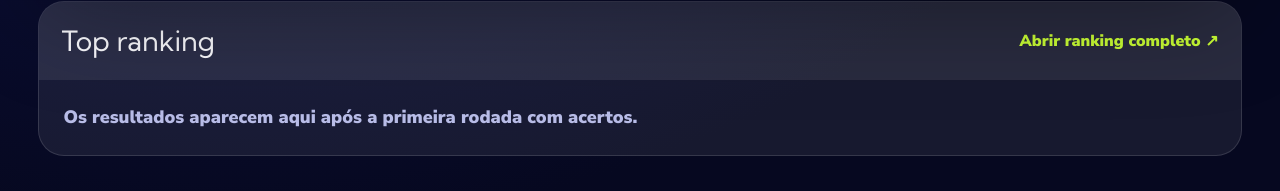
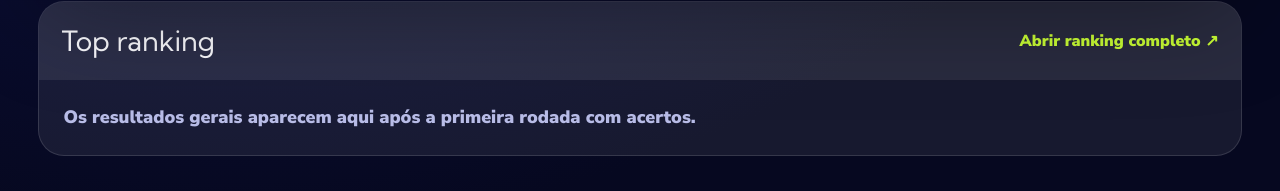
Before and after one commit to LoanTriforce/page-games, a Next.js app: page /minigames/bolinhas-page in a window 1280 px wide. Shown: the part 1251-1442 px from the top of the page. Built offline with nearby package versions, Linux system fonts and the light colour scheme; no server answers; the database is empty.

Commit message:
feat: persiste ranking bolinhas no supabase

```diff
--- a/app/minigames/bolinhas-page/bolinhas-game.tsx
+++ b/app/minigames/bolinhas-page/bolinhas-game.tsx
@@ -4,6 +4,7 @@ import Link from "next/link";
 import { useCallback, useEffect, useMemo, useRef, useState, type CSSProperties } from "react";
 import {
   BUBBLES_PRODUCTS,
+  BUBBLES_RANKING_POLL_INTERVAL_MS,
   BUBBLES_ROUND_DURATION_MS,
   calculateBubblesScore,
   clearBubblesRanking,
@@ -12,6 +13,7 @@ import {
   formatBubblesResult,
   getAverageClickMs,
   getBubblesElapsedMs,
+  isBubblesRankingConfigured,
   isValidBubblesPhone,
   loadBubblesPlayer,
   loadBubblesRanking,
@@ -95,6 +97,9 @@ export function BubblesGame() {
   const [error, setError] = useState("");
   const [message, setMessage] = useState("");
   const [ranking, setRanking] = useState<BubblesRankingEntry[]>([]);
+  const [rankingStatus, setRankingStatus] = useState<"loading" | "ready" | "error" | "unconfigured">(
+    isBubblesRankingConfigured() ? "loading" : "unconfigured",
+  );
   const [bubbles, setBubbles] = useState<Bubble[]>(() => makeBubbles());
   const [remainingMs, setRemainingMs] = useState(BUBBLES_ROUND_DURATION_MS);
   const [clickDetails, setClickDetails] = useState<BubbleClickDetail[]>([]);
@@ -108,18 +113,41 @@ export function BubblesGame() {
   const clickTimes = useMemo(() => clickDetails.map((detail) => detail.clickedAtMs), [clickDetails]);
   const score = calculateBubblesScore(clickTimes);
   const elapsedMs = getBubblesElapsedMs(clickTimes);
+  const refreshRanking = useCallback(async () => {
+    if (!isBubblesRankingConfigured()) {
+      setRankingStatus("unconfigured");
+      return [];
+    }
+
+    try {
+      const nextRanking = await loadBubblesRanking();
+      setRanking(nextRanking);
+      setRankingStatus("ready");
+      return nextRanking;
+    } catch {
+      setRankingStatus("error");
+      return [];
+    }
+  }, []);
+
   useEffect(() => {
     const frame = requestAnimationFrame(() => {
-      setRanking(loadBubblesRanking());
+      void refreshRanking();
       const savedPlayer = loadBubblesPlayer();
       setName(savedPlayer.name);
       setPhone(savedPlayer.phone);
     });
+    const interval = window.setInterval(() => {
+      void refreshRanking();
+    }, BUBBLES_RANKING_POLL_INTERVAL_MS);
 
-    return () => cancelAnimationFrame(frame);
-  }, []);
+    return () => {
+      cancelAnimationFrame(frame);
+      window.clearInterval(interval);
+    };
+  }, [refreshRanking]);
 
-  const finishRound = useCallback(() => {
+  const finishRound = useCallback(async () => {
     if (finishedRef.current) return;
     finishedRef.current = true;
     phaseRef.current = "finished";
@@ -138,7 +166,8 @@ export function BubblesGame() {
     };
 
     if (details.length > 0) {
-      const saved = saveBubblesResult({
+      try {
+        const saved = await saveBubblesResult({
           id: crypto.randomUUID(),
           name,
           phone,
@@ -146,12 +175,17 @@ export function BubblesGame() {
           createdAt: new Date().toISOString(),
         });
         setRanking(saved.entries);
+        setRankingStatus("ready");
         finalResult.saved = saved.saved;
         finalResult.position = saved.position;
+      } catch {
+        setRankingStatus("error");
+        setMessage("Rodada finalizada, mas não foi possível salvar no ranking geral.");
+      }
     }
 
     setResult(finalResult);
-    setMessage(details.length > 0 ? "Resultado salvo no ranking." : "Nenhuma bolinha clicada. Resultado não entrou no ranking.");
+    setMessage((currentMessage) => currentMessage || (details.length > 0 ? "Resultado salvo no ranking geral." : "Nenhuma bolinha clicada. Resultado não entrou no ranking."));
   }, [name, phone]);
 
   useEffect(() => {
@@ -260,13 +294,17 @@ export function BubblesGame() {
     setBubbles((current) => current.map((bubble) => bubble.id === bubbleId ? repositionBubble(bubble) : bubble));
   }
 
-  function handleClearRanking() {
+  async function handleClearRanking() {
     const confirmed = window.confirm("Tem certeza que deseja apagar todo o ranking de Bolinhas Page? Esta ação não poderá ser desfeita.");
     if (!confirmed) return;
 
-    clearBubblesRanking();
+    try {
+      await clearBubblesRanking();
       setRanking([]);
       setMessage("Ranking limpo com sucesso.");
+    } catch {
+      setMessage("Não foi possível limpar o ranking geral agora.");
+    }
   }
 
   function handleExportRanking() {
@@ -305,7 +343,7 @@ export function BubblesGame() {
         <div className="bubbles-start-panel">
           <div>
             <h2>{phase === "finished" ? "Nova rodada" : "Identifique o participante"}</h2>
-            <p>Nome e telefone são solicitados antes de cada rodada para registrar o ranking deste dispositivo.</p>
+            <p>Nome e telefone são solicitados antes de cada rodada para registrar o ranking geral do evento.</p>
           </div>
           <label>Nome do participante<input value={name} onChange={(event) => setName(event.target.value)} maxLength={40} autoComplete="name" /></label>
           <label>Telefone<input value={phone} onChange={(event) => setPhone(event.target.value)} inputMode="tel" maxLength={16} autoComplete="tel" /></label>
@@ -322,6 +360,8 @@ export function BubblesGame() {
       </div>
 
       {message && <p className="bubbles-message" role="status">{message}</p>}
+      {rankingStatus === "unconfigured" && <p className="bubbles-message" role="status">Configure o Supabase para ativar o ranking geral.</p>}
+      {rankingStatus === "error" && <p className="bubbles-message" role="status">Não foi possível atualizar o ranking geral agora.</p>}
 
       <div className="bubbles-arena" aria-label="Área do jogo com bolinhas pulando">
         <div className="bubbles-arena-grid" aria-hidden="true" />
@@ -352,13 +392,13 @@ export function BubblesGame() {
           <h2>{result.bubblesClicked} {result.bubblesClicked === 1 ? "bolinha" : "bolinhas"} em {formatBubblesDuration(result.elapsedMs)}</h2>
           <strong>{result.score.toLocaleString("pt-BR")} pts</strong>
           <span>Velocidade média: {formatBubblesDuration(result.averageClickMs)} por clique</span>
-          {result.saved ? <small>{result.position}º lugar no ranking deste dispositivo</small> : <small>Faça pelo menos um clique para registrar no ranking.</small>}
+          {result.saved ? <small>{result.position}º lugar no ranking geral</small> : <small>Faça pelo menos um clique para registrar no ranking.</small>}
         </section>
       )}
 
       <aside className="bubbles-ranking-preview" aria-labelledby="bubbles-preview-title">
         <div><h2 id="bubbles-preview-title">Top ranking</h2><Link href="/minigames/bolinhas-page/ranking">Abrir ranking completo ↗</Link></div>
-        {ranking.length ? <ol>{rankingPreview(ranking).map((entry, index) => <li key={entry.id}><span>{index + 1}º</span><strong>{formatBubblesResult(entry)}</strong><em>{entry.score.toLocaleString("pt-BR")} pts</em></li>)}</ol> : <p>Os resultados aparecem aqui após a primeira rodada com acertos.</p>}
+        {ranking.length ? <ol>{rankingPreview(ranking).map((entry, index) => <li key={entry.id}><span>{index + 1}º</span><strong>{formatBubblesResult(entry)}</strong><em>{entry.score.toLocaleString("pt-BR")} pts</em></li>)}</ol> : <p>Os resultados gerais aparecem aqui após a primeira rodada com acertos.</p>}
       </aside>
     </section>
   );
--- a/app/minigames/bolinhas-page/bolinhas-ranking-service.ts
+++ b/app/minigames/bolinhas-page/bolinhas-ranking-service.ts
@@ -22,12 +22,20 @@ type WorkbookFile = {
   content: string;
 };
 
+type SaveBubblesResultResponse = {
+  entries: BubblesRankingEntry[];
+  position: number;
+  saved: boolean;
+};
+
 export const BUBBLES_PRODUCTS: ProductName[] = ["Page Eventos", "Page Serviços", "Page Move", "Page City"];
 export const BUBBLES_ROUND_DURATION_MS = 60_000;
-export const BUBBLES_RANKING_STORAGE_KEY = "page_bolinhas_ranking";
 export const BUBBLES_PLAYER_STORAGE_KEY = "page_bolinhas_player";
+export const BUBBLES_RANKING_POLL_INTERVAL_MS = 3_000;
 
-const MAX_RANKING_ENTRIES = 250;
+const supabaseUrl = process.env.NEXT_PUBLIC_SUPABASE_URL?.trim().replace(/\/$/, "");
+const supabaseAnonKey = process.env.NEXT_PUBLIC_SUPABASE_ANON_KEY?.trim();
+const bubblesRankingTable = process.env.NEXT_PUBLIC_BUBBLES_RANKING_TABLE?.trim() || "bubbles_rankings";
 const CRC32_TABLE = Array.from({ length: 256 }, (_, index) => {
   let value = index;
 
@@ -37,6 +45,37 @@ const CRC32_TABLE = Array.from({ length: 256 }, (_, index) => {
 
   return value >>> 0;
 });
+
+export function isBubblesRankingConfigured() {
+  return Boolean(supabaseUrl && supabaseAnonKey);
+}
+
+function getSupabaseConfig() {
+  if (!supabaseUrl || !supabaseAnonKey) {
+    throw new Error("Configure NEXT_PUBLIC_SUPABASE_URL e NEXT_PUBLIC_SUPABASE_ANON_KEY para ativar o ranking geral.");
+  }
+
+  return { supabaseUrl, supabaseAnonKey, bubblesRankingTable };
+}
+
+function getBubblesRankingEndpoint() {
+  const config = getSupabaseConfig();
+  const params = new URLSearchParams({
+    select: "id,name:nome,phone:telefone,bubblesClicked:bolinhas_clicadas,elapsedMs:tempo_total_ms,averageClickMs:tempo_medio_ms,score:pontuacao,clickDetails:detalhes_cliques,createdAt:criado_em",
+    order: "bolinhas_clicadas.desc,tempo_total_ms.asc,pontuacao.desc,criado_em.asc",
+  });
+
+  return `${config.supabaseUrl}/rest/v1/${config.bubblesRankingTable}?${params}`;
+}
+
+function getSupabaseHeaders() {
+  const config = getSupabaseConfig();
+
+  return {
+    apikey: config.supabaseAnonKey,
+    Authorization: `Bearer ${config.supabaseAnonKey}`,
+  };
+}
 
 export function sanitizeBubblesName(name: string) {
   return name.trim().replace(/\s+/g, " ").slice(0, 40);
@@ -110,55 +149,81 @@ export function sortBubblesRanking(entries: BubblesRankingEntry[]) {
   });
 }
 
-export function loadBubblesRanking() {
-  if (typeof window === "undefined") return [];
+export async function loadBubblesRanking() {
+  const response = await fetch(getBubblesRankingEndpoint(), {
+    headers: {
+      ...getSupabaseHeaders(),
+      Accept: "application/json",
+    },
+    cache: "no-store",
+  });
 
-  try {
-    const rawRanking = window.localStorage.getItem(BUBBLES_RANKING_STORAGE_KEY);
-    const parsed = rawRanking ? JSON.parse(rawRanking) : [];
-    if (!Array.isArray(parsed)) return [];
-
-    return sortBubblesRanking(parsed.map(normalizeBubblesEntry).filter((entry): entry is BubblesRankingEntry => entry !== null));
-  } catch {
-    return [];
-  }
+  if (!response.ok) throw new Error("Não foi possível carregar o ranking geral de Bolinhas Page.");
+  return normalizeBubblesPayload(await response.json());
 }
 
-export function saveBubblesResult(input: {
+export async function saveBubblesResult(input: {
   id: string;
   name: string;
   phone: string;
   clickDetails: BubbleClickDetail[];
   createdAt: string;
-}) {
+}): Promise<SaveBubblesResultResponse> {
+  const id = input.id.trim() || crypto.randomUUID();
   const name = sanitizeBubblesName(input.name);
   const phone = normalizeBubblesPhone(input.phone);
   const clickDetails = normalizeClickDetails(input.clickDetails);
   const clickTimes = clickDetails.map((detail) => detail.clickedAtMs);
+  const bubblesClicked = clickDetails.length;
+  const elapsedMs = getBubblesElapsedMs(clickTimes);
+  const averageClickMs = getAverageClickMs(clickTimes);
+  const score = calculateBubblesScore(clickTimes);
 
   if (!name) throw new Error("Informe o nome do participante antes de iniciar.");
   if (!isValidBubblesPhone(phone)) throw new Error("Informe um telefone brasileiro válido.");
-  if (clickDetails.length === 0) return { entries: loadBubblesRanking(), position: 0, saved: false };
+  if (bubblesClicked === 0) return { entries: await loadBubblesRanking(), position: 0, saved: false };
 
-  const entry: BubblesRankingEntry = {
-    id: input.id.trim() || crypto.randomUUID(),
-    name,
-    phone,
-    bubblesClicked: clickDetails.length,
-    elapsedMs: getBubblesElapsedMs(clickTimes),
-    averageClickMs: getAverageClickMs(clickTimes),
-    score: calculateBubblesScore(clickTimes),
-    clickDetails,
-    createdAt: input.createdAt,
-  };
-  const entries = sortBubblesRanking([entry, ...loadBubblesRanking()]).slice(0, MAX_RANKING_ENTRIES);
+  const config = getSupabaseConfig();
+  const response = await fetch(`${config.supabaseUrl}/rest/v1/${config.bubblesRankingTable}`, {
+    method: "POST",
+    headers: {
+      ...getSupabaseHeaders(),
+      Accept: "application/json",
+      "Content-Type": "application/json",
+      Prefer: "return=minimal",
+    },
+    body: JSON.stringify({
+      id,
+      nome: name,
+      telefone: phone,
+      bolinhas_clicadas: bubblesClicked,
+      tempo_total_ms: elapsedMs,
+      tempo_medio_ms: averageClickMs,
+      pontuacao: score,
+      detalhes_cliques: clickDetails,
+      criado_em: input.createdAt,
+    }),
+  });
 
-  window.localStorage.setItem(BUBBLES_RANKING_STORAGE_KEY, JSON.stringify(entries));
-  return { entries, position: entries.findIndex((rankingEntry) => rankingEntry.id === entry.id) + 1, saved: true };
+  if (!response.ok && response.status !== 409) throw new Error("Não foi possível salvar o resultado no ranking geral.");
+
+  const entries = await loadBubblesRanking();
+  return { entries, position: entries.findIndex((entry) => entry.id === id) + 1, saved: response.ok };
 }
 
-export function clearBubblesRanking() {
-  window.localStorage.removeItem(BUBBLES_RANKING_STORAGE_KEY);
+export async function clearBubblesRanking() {
+  const config = getSupabaseConfig();
+  const response = await fetch(`${config.supabaseUrl}/rest/v1/rpc/clear_bubbles_rankings`, {
+    method: "POST",
+    headers: {
+      ...getSupabaseHeaders(),
+      Accept: "application/json",
+      "Content-Type": "application/json",
+    },
+    body: "{}",
+  });
+
+  if (!response.ok) throw new Error("Não foi possível limpar o ranking geral.");
 }
 
 export function saveBubblesPlayer(name: string, phone: string) {
@@ -202,18 +267,38 @@ export function downloadBubblesRankingSpreadsheet(entries: BubblesRankingEntry[]
   window.setTimeout(() => URL.revokeObjectURL(url), 0);
 }
 
+function normalizeBubblesPayload(payload: unknown) {
+  const list = Array.isArray(payload)
+    ? payload
+    : payload && typeof payload === "object" && Array.isArray((payload as { results?: unknown[] }).results)
+      ? (payload as { results: unknown[] }).results
+      : [];
+
+  return sortBubblesRanking(list.map(normalizeBubblesEntry).filter((entry): entry is BubblesRankingEntry => entry !== null));
+}
+
 function normalizeBubblesEntry(value: unknown): BubblesRankingEntry | null {
   if (!value || typeof value !== "object") return null;
 
-  const item = value as Partial<BubblesRankingEntry>;
-  const name = typeof item.name === "string" ? sanitizeBubblesName(item.name) : "";
-  const phone = typeof item.phone === "string" ? item.phone : "";
-  const bubblesClicked = Number(item.bubblesClicked);
-  const elapsedMs = Number(item.elapsedMs);
-  const averageClickMs = Number(item.averageClickMs);
-  const score = Number(item.score);
-  const clickDetails = normalizeClickDetails(Array.isArray(item.clickDetails) ? item.clickDetails : []);
-  const createdAt = typeof item.createdAt === "string" ? item.createdAt : "";
+  const item = value as Partial<BubblesRankingEntry> & {
+    nome?: unknown;
+    telefone?: unknown;
+    bolinhas_clicadas?: unknown;
+    tempo_total_ms?: unknown;
+    tempo_medio_ms?: unknown;
+    pontuacao?: unknown;
+    detalhes_cliques?: unknown;
+    criado_em?: unknown;
+  };
+  const name = typeof item.name === "string" ? sanitizeBubblesName(item.name) : typeof item.nome === "string" ? sanitizeBubblesName(item.nome) : "";
+  const phone = typeof item.phone === "string" ? item.phone : typeof item.telefone === "string" ? item.telefone : "";
+  const bubblesClicked = Number(item.bubblesClicked ?? item.bolinhas_clicadas);
+  const elapsedMs = Number(item.elapsedMs ?? item.tempo_total_ms);
+  const averageClickMs = Number(item.averageClickMs ?? item.tempo_medio_ms);
+  const score = Number(item.score ?? item.pontuacao);
+  const rawDetails = Array.isArray(item.clickDetails) ? item.clickDetails : Array.isArray(item.detalhes_cliques) ? item.detalhes_cliques : [];
+  const clickDetails = normalizeClickDetails(rawDetails);
+  const createdAt = typeof item.createdAt === "string" ? item.createdAt : typeof item.criado_em === "string" ? item.criado_em : "";
   const id = typeof item.id === "string" && item.id.trim() ? item.id : `${name}-${createdAt}-${bubblesClicked}`;
 
   if (!id || !name || !Number.isFinite(bubblesClicked) || !Number.isFinite(elapsedMs) || !Number.isFinite(averageClickMs) || !Number.isFinite(score) || !createdAt) return null;
@@ -235,9 +320,10 @@ function normalizeBubblesEntry(value: unknown): BubblesRankingEntry | null {
 function normalizeClickDetails(details: unknown[]) {
   return details
     .map((detail) => {
-      const item = detail as Partial<BubbleClickDetail>;
-      const product = BUBBLES_PRODUCTS.includes(item.product as ProductName) ? item.product as ProductName : null;
-      const clickedAtMs = Math.max(0, Math.min(BUBBLES_ROUND_DURATION_MS, Math.round(Number(item.clickedAtMs))));
+      const item = detail as Partial<BubbleClickDetail> & { product?: unknown; clickedAtMs?: unknown; produto?: unknown; clicked_at_ms?: unknown };
+      const rawProduct = item.product ?? item.produto;
+      const product = BUBBLES_PRODUCTS.includes(rawProduct as ProductName) ? rawProduct as ProductName : null;
+      const clickedAtMs = Math.max(0, Math.min(BUBBLES_ROUND_DURATION_MS, Math.round(Number(item.clickedAtMs ?? item.clicked_at_ms))));
 
       return product && Number.isFinite(clickedAtMs) ? { product, clickedAtMs } : null;
     })
--- a/app/minigames/bolinhas-page/ranking/bolinhas-ranking-board.tsx
+++ b/app/minigames/bolinhas-page/ranking/bolinhas-ranking-board.tsx
@@ -3,10 +3,12 @@
 import Link from "next/link";
 import { useEffect, useState } from "react";
 import {
+  BUBBLES_RANKING_POLL_INTERVAL_MS,
   clearBubblesRanking,
   downloadBubblesRankingSpreadsheet,
   formatBubblesDate,
   formatBubblesDuration,
+  isBubblesRankingConfigured,
   loadBubblesRanking,
   type BubblesRankingEntry,
 } from "../bolinhas-ranking-service";
@@ -14,19 +16,51 @@ import {
 export function BubblesRankingBoard() {
   const [entries, setEntries] = useState<BubblesRankingEntry[]>([]);
   const [message, setMessage] = useState("");
+  const [status, setStatus] = useState<"loading" | "ready" | "error" | "unconfigured">(
+    isBubblesRankingConfigured() ? "loading" : "unconfigured",
+  );
 
   useEffect(() => {
-    const frame = requestAnimationFrame(() => setEntries(loadBubblesRanking()));
-    return () => cancelAnimationFrame(frame);
+    if (!isBubblesRankingConfigured()) return;
+    let active = true;
+
+    async function load() {
+      try {
+        const nextEntries = await loadBubblesRanking();
+        if (!active) return;
+        setEntries(nextEntries);
+        setStatus("ready");
+      } catch {
+        if (!active) return;
+        setStatus("error");
+      }
+    }
+
+    const frame = requestAnimationFrame(() => {
+      void load();
+    });
+    const interval = window.setInterval(() => {
+      void load();
+    }, BUBBLES_RANKING_POLL_INTERVAL_MS);
+
+    return () => {
+      active = false;
+      cancelAnimationFrame(frame);
+      window.clearInterval(interval);
+    };
   }, []);
 
-  function handleClearRanking() {
+  async function handleClearRanking() {
     const confirmed = window.confirm("Tem certeza que deseja apagar todo o ranking de Bolinhas Page? Esta ação não poderá ser desfeita.");
     if (!confirmed) return;
 
-    clearBubblesRanking();
-    setEntries([]);
-    setMessage("Ranking limpo com sucesso.");
+    try {
+      await clearBubblesRanking();
+      setEntries([]);
+      setMessage("Ranking limpo com sucesso.");
+    } catch {
+      setMessage("Não foi possível limpar o ranking geral agora.");
+    }
   }
 
   function handleExportRanking() {
@@ -44,7 +78,7 @@ export function BubblesRankingBoard() {
       <div className="bubbles-ranking-heading">
         <p>Grupo Page</p>
         <h1 id="bubbles-ranking-title">Ranking Bolinhas</h1>
-        <span>{entries.length} {entries.length === 1 ? "resultado" : "resultados"} neste dispositivo</span>
+        <span>{status === "loading" ? "Carregando ranking geral" : `${entries.length} ${entries.length === 1 ? "resultado" : "resultados"} no ranking geral`}</span>
       </div>
 
       <div className="bubbles-ranking-actions" aria-label="Ações do ranking">
@@ -54,6 +88,8 @@ export function BubblesRankingBoard() {
       </div>
 
       {message && <p className="bubbles-message" role="status">{message}</p>}
+      {status === "unconfigured" && <p className="bubbles-message" role="status">Configure o Supabase para ativar o ranking geral.</p>}
+      {status === "error" && <p className="bubbles-message" role="status">Não foi possível atualizar o ranking geral agora.</p>}
 
       <div className="bubbles-ranking-table-wrap">
         <div className="bubbles-ranking-table-head">
```
Also changed, not shown: 1 other file (tests, documents, lock files or other folders). Lines whose indentation alone changed are shown as unchanged.
